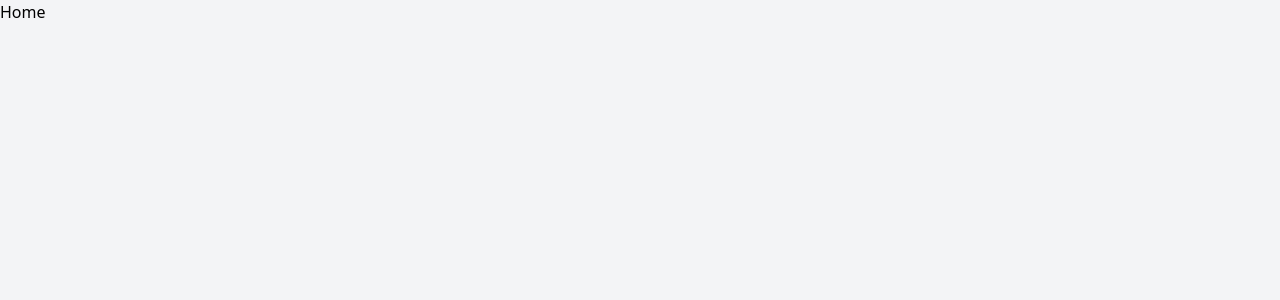
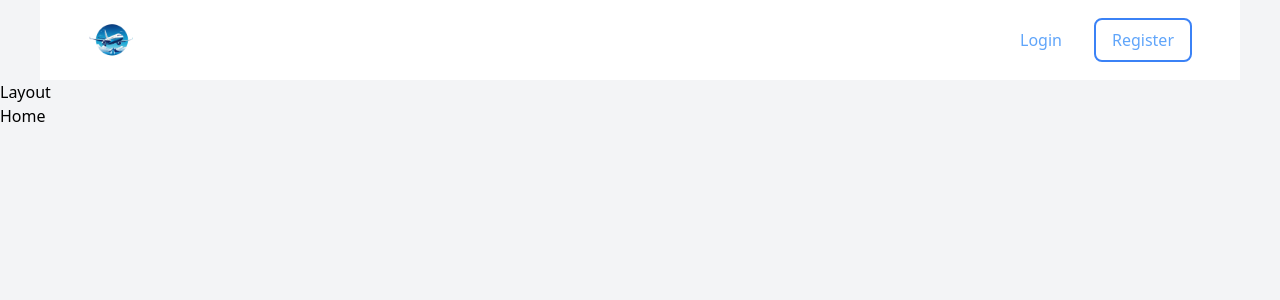
Before and after one commit to OleksandrKirkov/flight-booking, a React (Vite) app in the folder client/: page / in a window 1280 px wide. Shown: the top 300 px of the page. Built offline with nearby package versions, Linux system fonts and the light colour scheme.

Commit message:
feat: add and setting basic layout

```diff
--- a/client/src/Routes.tsx
+++ b/client/src/Routes.tsx
@@ -1,9 +1,10 @@
 import {Route, createBrowserRouter, createRoutesFromElements} from "react-router-dom";
 import Home from "./components/screens/home/Home";
+import Layout from "./components/layout/Layout";
 
 const router = createBrowserRouter(createRoutesFromElements(
     <Route>
-        <Route>
+        <Route element={<Layout />}>
             <Route path="/" element={<Home />} />
         </Route>
         <Route path="/auth" />
--- /dev/null
+++ b/client/src/components/layout/Layout.tsx
@@ -0,0 +1,14 @@
+import {Outlet} from "react-router-dom"
+import Header from "./header/Header"
+
+const Layout = () => {
+    return (
+        <div>
+            <Header />
+            <h1>Layout</h1>
+            <Outlet />
+        </div>
+    )
+}
+
+export default Layout
--- a/client/src/components/screens/home/Home.tsx
+++ b/client/src/components/screens/home/Home.tsx
@@ -1,6 +1,6 @@
 const Home = () => {
     return (
-        <div>Home</div>
+        <div className="">Home</div>
     )
 }
 
```
